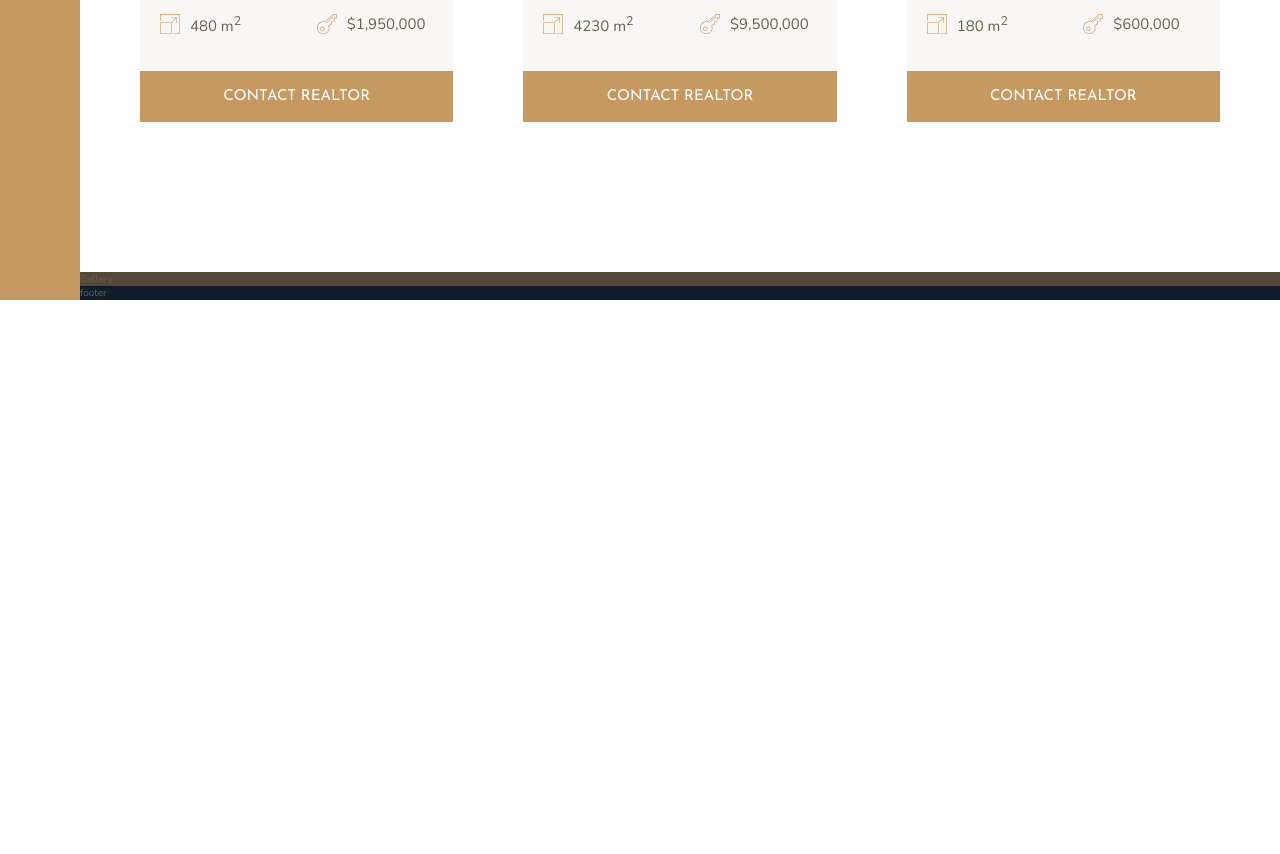
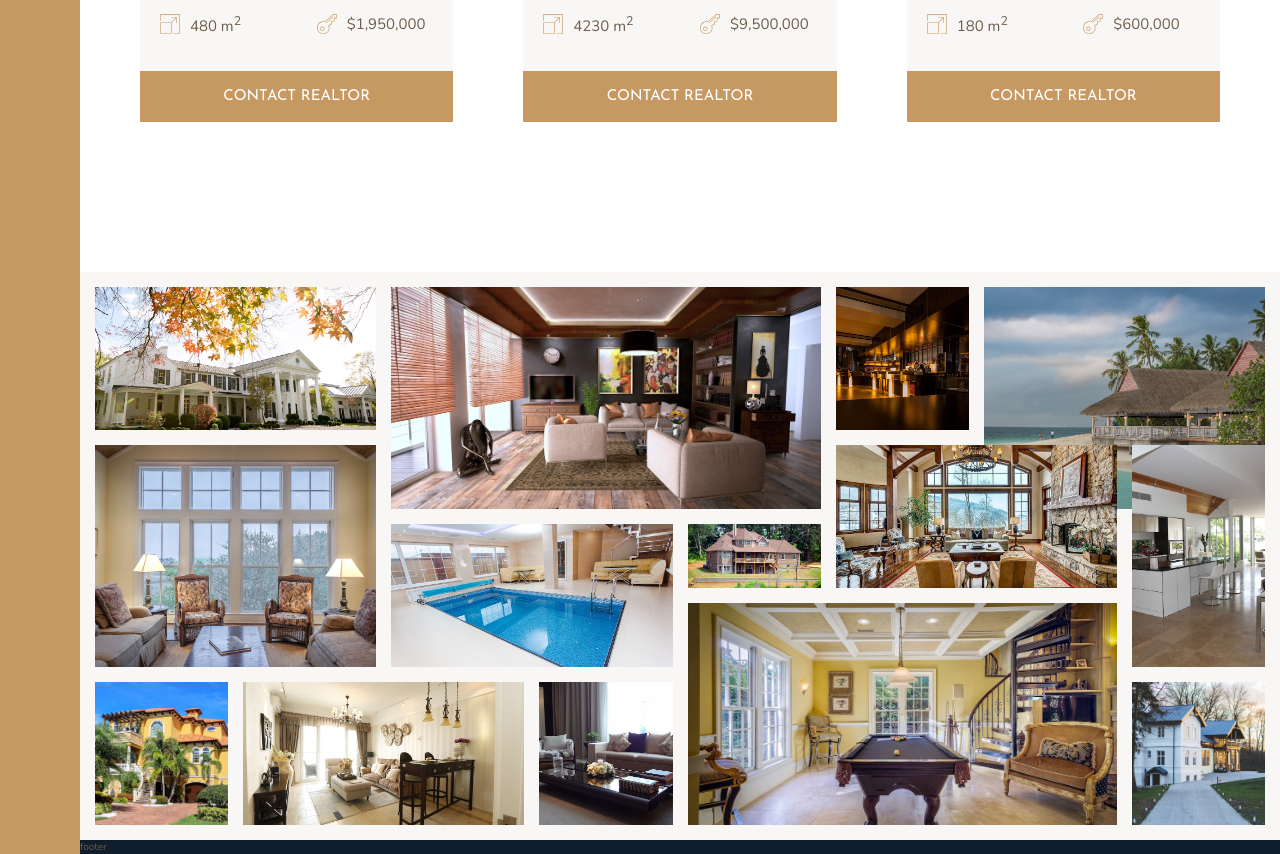
Before and after one commit to Danny3592/Nexters, a website: page index.html in a window 1280 px wide. Shown: the part 2802-3656 px from the top of the page. Before the commit the page ends 3102 px from the top, so only its background shows below. Drawn offline with nearby package versions, Linux system fonts and the light colour scheme.

Commit message:
feature/home-gallery

```diff
--- a/index.html
+++ b/index.html
@@ -304,7 +304,49 @@
         <button class="btn home__btn">Contact realtor</button>
       </div>
     </section>
-    <section class="gallery">Gallery</section>
+    <section class="gallery">
+      <figure class="gallery__item gallery__item--1">
+        <img src="img/gal-1.jpeg" alt="gallery-1" class="gallery__img" />
+      </figure>
+      <figure class="gallery__item gallery__item--2">
+        <img src="img/gal-2.jpeg" alt="gallery-2" class="gallery__img" />
+      </figure>
+      <figure class="gallery__item gallery__item--3">
+        <img src="img/gal-3.jpeg" alt="gallery-3" class="gallery__img" />
+      </figure>
+      <figure class="gallery__item gallery__item--4">
+        <img src="img/gal-4.jpeg" alt="gallery-4" class="gallery__img" />
+      </figure>
+      <figure class="gallery__item gallery__item--5">
+        <img src="img/gal-5.jpeg" alt="gallery-5" class="gallery__img" />
+      </figure>
+      <figure class="gallery__item gallery__item--6">
+        <img src="img/gal-6.jpeg" alt="gallery-6" class="gallery__img" />
+      </figure>
+      <figure class="gallery__item gallery__item--7">
+        <img src="img/gal-7.jpeg" alt="gallery-7" class="gallery__img" />
+      </figure>
+      <figure class="gallery__item gallery__item--8">
+        <img src="img/gal-8.jpeg" alt="gallery-8" class="gallery__img" />
+      </figure>
+      <figure class="gallery__item gallery__item--9">
+        <img src="img/gal-9.jpeg" alt="gallery-9" class="gallery__img" />
+      </figure>
+      <figure class="gallery__item gallery__item--10">
+        <img src="img/gal-10.jpeg" alt="gallery-10" class="gallery__img" />
+      </figure>
+      <figure class="gallery__item gallery__item--11">
+        <img src="img/gal-11.jpeg" alt="gallery-11" class="gallery__img" />
+      </figure>
+      <figure class="gallery__item gallery__item--12">
+        <img src="img/gal-12.jpeg" alt="gallery-12" class="gallery__img" />
+      </figure>
+      <figure class="gallery__item gallery__item--13">
+        <img src="img/gal-13.jpeg" alt="gallery-13" class="gallery__img" />
+      </figure><figure class="gallery__item gallery__item--14">
+        <img src="img/gal-14.jpeg" alt="gallery-14" class="gallery__img" />
+      </figure>
+    </section>
     <footer class="footer">footer</footer>
   </body>
 </html>
--- a/sass/_gallery.scss
+++ b/sass/_gallery.scss
@@ -1,4 +1,78 @@
-.gallery{
-  background-color: $color-grey-dark-1;
- grid-column: full-start/full-end;
+.gallery {
+  background-color: $color-grey-light-1;
+
+  grid-column: full-start/full-end;
+
+  display: grid;
+  grid-template-columns: repeat(8, 1fr);
+  grid-template-rows: repeat(7, 5vw);
+
+  grid-gap: 1.5rem;
+  padding: 1.5rem;
+
+  &__item {
+    &--1 {
+      grid-row: 1 / span 2;
+      grid-column: 1 / span 2;
+    }
+    &--2 {
+      grid-row: 1 / span 3;
+      grid-column: 3 / span 3;
+    }
+    &--3 {
+      grid-row: 1/3;
+      grid-column: 6/7;
+    }
+    &--4 {
+      grid-row: 1 / span 3;
+      grid-column: 7/ 9;
+    }
+    &--5 {
+      grid-row: 3 / span 3;
+      grid-column: 1 / span 2;
+    }
+    &--6 {
+      grid-row: 4 / span 2;
+      grid-column: 3 / span 2;
+    }
+    &--7 {
+      grid-row: 4/5;
+      grid-column: 5/6;
+    }
+    &--8 {
+      grid-row: 3/ 5;
+      grid-column: 6/8;
+    }
+    &--9 {
+      grid-row: 3 / span 3;
+      grid-column: 8 / 9;
+    }
+    &--10 {
+      grid-row: 6 / span 2;
+      grid-column: 1 / 2;
+    }
+    &--11 {
+      grid-row: 6 / span 2;
+      grid-column: 2/4;
+    }
+    &--12 {
+      grid-row: 6 / span 2;
+      grid-column: 4/5;
+    }
+    &--13 {
+      grid-row: 5 / span 3;
+      grid-column: 5 / span 3;
+    }
+    &--14 {
+      grid-row: 6 / 8;
+      grid-column: 8 / 9;
+    }
+  }
+
+  &__img {
+    width: 100%;
+    height: 100%;
+    object-fit: cover;
+    // display: block;
+  }
 }
```
Also changed, not shown: css/style.css, 1 other file.
